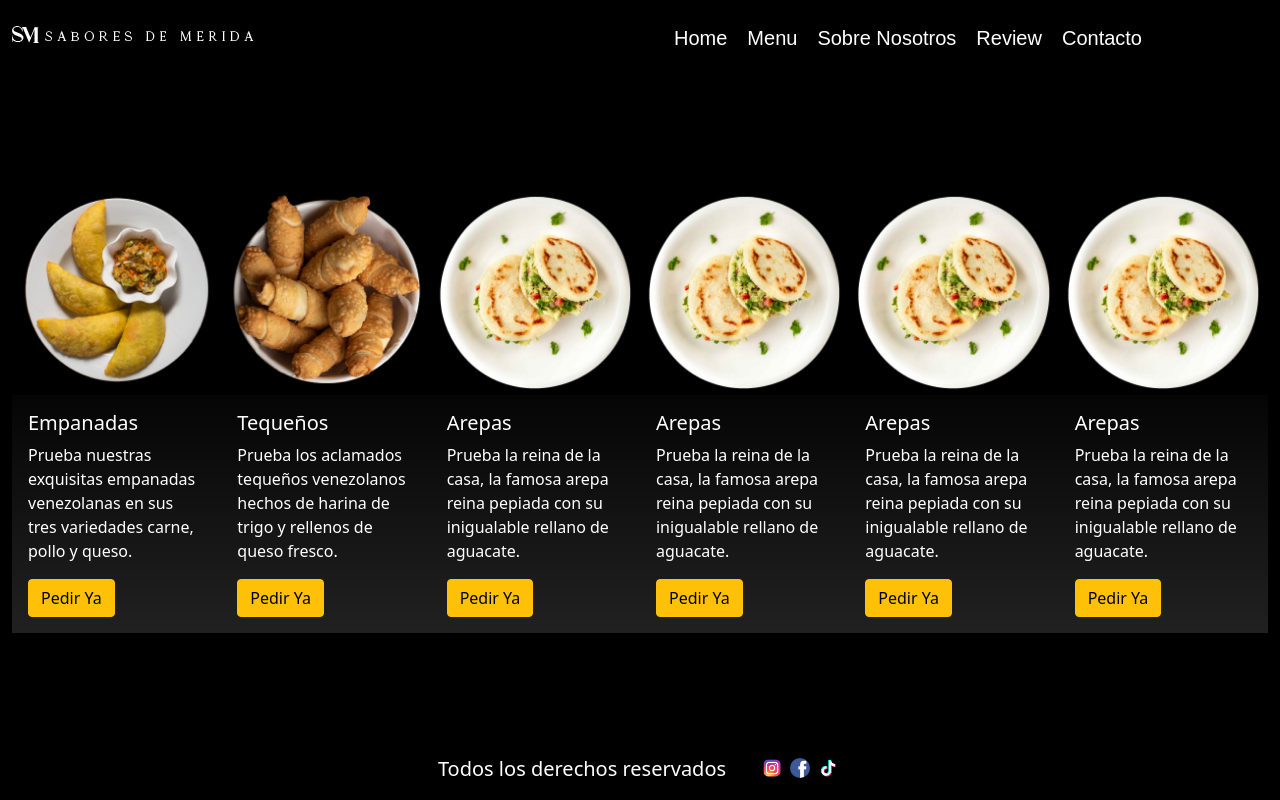
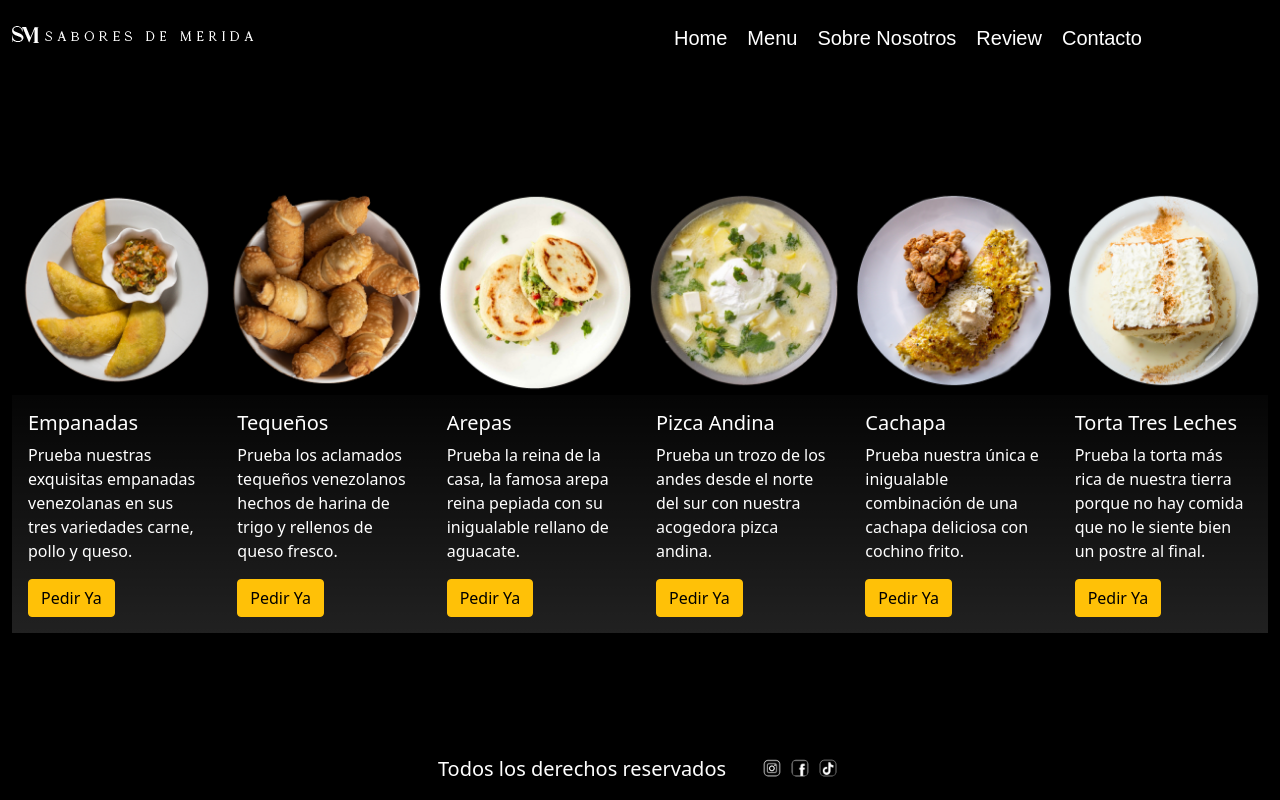
Before and after one commit to gguerrero1996/mi_repositorio, a PHP site: page /menu.html in a window 1280 px wide. Run offline with PHP 8.4, Linux system fonts and the light colour scheme.

Commit message:
Contacto mejorado, nuevas imagenes de carousel y comida

```diff
--- a/menu.html
+++ b/menu.html
@@ -24,7 +24,7 @@
                         <div class="collapse navbar-collapse container-fluid" id="navbarSupportedContent">
                             <ul class="navegador navbar-nav me-auto mb-2 mb-lg-0">
                                 <li class="bar__link nav-item"><a class="bar__link--name" href="index.html">Home</a></li>
-                                <li class="bar__link nav-item"><a class="bar__link--name" href="#">Menu</a></li>
+                                <li class="bar__link nav-item"><a class="bar__link--name" href="https://api.whatsapp.com/send?phone=222255555&text=Hola, me gustaría ordenar..." target="_blank">Menu</a></li>
                                 <li class="bar__link nav-item"><a class="bar__link--name" href="aboutus.html">Sobre Nosotros</a></li>
                                 <li class="bar__link nav-item"><a class="bar__link--name" href="review.html">Review</a></li>
                                 <li class="bar__link nav-item"><a class="bar__link--name" href="contact.html">Contacto</a></li>
@@ -37,52 +37,52 @@
         <main id="principal__menu" class="principal">
             <!-- <h2 class="menu__title">Menu</h2> -->
             <div class="menu__card container-fluid">
-                <div class="menu__card--border" style="width: 18rem;">
+                <div class="menu__card--border">
                     <img src="Assets/Contenido/empanada.png" class="card-img-top" alt="...">
                     <div class="card-body">
                     <h5 class="card-title">Empanadas</h5>
                     <p class="card-text">Prueba nuestras exquisitas empanadas venezolanas en sus tres variedades carne, pollo y queso.</p>
-                    <a href="#" class="btn btn-warning">Pedir Ya</a>
+                    <a href="https://api.whatsapp.com/send?phone=222255555&text=Hola, me gustaría ordenar..." target="_blank" class="btn btn-warning">Pedir Ya</a>
                     </div>
                 </div>
-                <div class="menu__card--border" style="width: 18rem;">
+                <div class="menu__card--border">
                     <img src="Assets/Contenido/tequeño.png" class="card-img-top" alt="...">
                     <div class="card-body">
                     <h5 class="card-title">Tequeños</h5>
                     <p class="card-text">Prueba los aclamados tequeños venezolanos hechos de harina de trigo y rellenos de queso fresco.</p>
-                    <a href="#" class="btn btn-warning">Pedir Ya</a>
+                    <a href="https://api.whatsapp.com/send?phone=222255555&text=Hola, me gustaría ordenar..." target="_blank" class="btn btn-warning">Pedir Ya</a>
                     </div>
                 </div>
-                <div class="menu__card--border" style="width: 18rem;">
+                <div class="menu__card--border">
                     <img src="Assets/Contenido/reinapepiada.png" class="card-img-top" alt="...">
                     <div class="card-body">
                     <h5 class="card-title">Arepas</h5>
                     <p class="card-text">Prueba la reina de la casa, la famosa arepa reina pepiada con su inigualable rellano de aguacate.</p>
-                    <a href="#" class="btn btn-warning">Pedir Ya</a>
+                    <a href="https://api.whatsapp.com/send?phone=222255555&text=Hola, me gustaría ordenar..." target="_blank" class="btn btn-warning">Pedir Ya</a>
                     </div>
                 </div>
-                <div class="menu__card--border" style="width: 18rem;">
-                    <img src="Assets/Contenido/reinapepiada.png" class="card-img-top" alt="...">
+                <div class="menu__card--border">
+                    <img src="Assets/Contenido/pizcaandina.png" class="card-img-top" alt="...">
                     <div class="card-body">
-                    <h5 class="card-title">Arepas</h5>
-                    <p class="card-text">Prueba la reina de la casa, la famosa arepa reina pepiada con su inigualable rellano de aguacate.</p>
-                    <a href="#" class="btn btn-warning">Pedir Ya</a>
+                    <h5 class="card-title">Pizca Andina</h5>
+                    <p class="card-text">Prueba un trozo de los andes desde el norte del sur con nuestra acogedora pizca andina.</p>
+                    <a href="https://api.whatsapp.com/send?phone=222255555&text=Hola, me gustaría ordenar..." target="_blank" class="btn btn-warning">Pedir Ya</a>
                     </div>
                 </div>
-                <div class="menu__card--border" style="width: 18rem;">
-                    <img src="Assets/Contenido/reinapepiada.png" class="card-img-top" alt="...">
+                <div class="menu__card--border">
+                    <img src="Assets/Contenido/cachapa.png" class="card-img-top" alt="...">
                     <div class="card-body">
-                    <h5 class="card-title">Arepas</h5>
-                    <p class="card-text">Prueba la reina de la casa, la famosa arepa reina pepiada con su inigualable rellano de aguacate.</p>
-                    <a href="#" class="btn btn-warning">Pedir Ya</a>
+                    <h5 class="card-title">Cachapa</h5>
+                    <p class="card-text">Prueba nuestra única e inigualable combinación de una cachapa deliciosa con cochino frito.</p>
+                    <a href="https://api.whatsapp.com/send?phone=222255555&text=Hola, me gustaría ordenar..." target="_blank" class="btn btn-warning">Pedir Ya</a>
                     </div>
                 </div>
-                <div class="menu__card--border" style="width: 18rem;">
-                    <img src="Assets/Contenido/reinapepiada.png" class="card-img-top" alt="...">
+                <div class="menu__card--border">
+                    <img src="Assets/Contenido/tresleches.png" class="card-img-top" alt="...">
                     <div class="card-body">
-                    <h5 class="card-title">Arepas</h5>
-                    <p class="card-text">Prueba la reina de la casa, la famosa arepa reina pepiada con su inigualable rellano de aguacate.</p>
-                    <a href="#" class="btn btn-warning">Pedir Ya</a>
+                    <h5 class="card-title">Torta Tres Leches</h5>
+                    <p class="card-text">Prueba la torta más rica de nuestra tierra porque no hay comida que no le siente bien un postre al final.</p>
+                    <a href="https://api.whatsapp.com/send?phone=222255555&text=Hola, me gustaría ordenar..." target="_blank" class="btn btn-warning">Pedir Ya</a>
                     </div>
                 </div>
             </div>
```
Also changed, not shown: contact.html (+15 -6 lines), index.html (+6 -3 lines), style.css (+40 -5 lines), Assets/Logo/LogoFacebook.png, Assets/Logo/LogoInstagram.png, Assets/Logo/LogoTikTok.png, Assets/contenido/arepas.png (added), Assets/contenido/cachapa.png (added), Assets/contenido/empanadas.png (added), Assets/contenido/hallaca.png (added), Assets/contenido/pandejamon.png (added), Assets/contenido/pizcaandina.png (added), Assets/contenido/tresleches.png (added).
